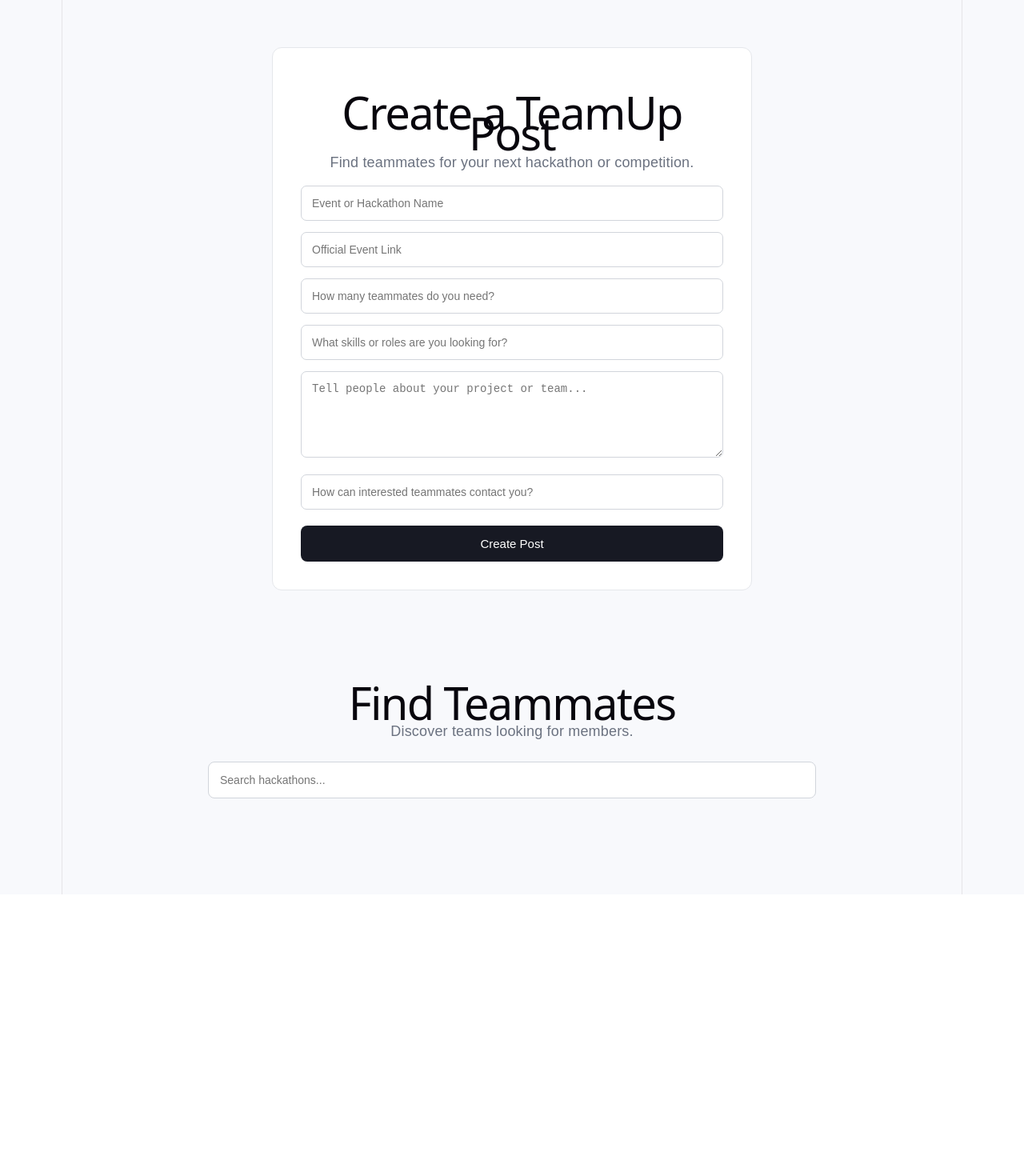
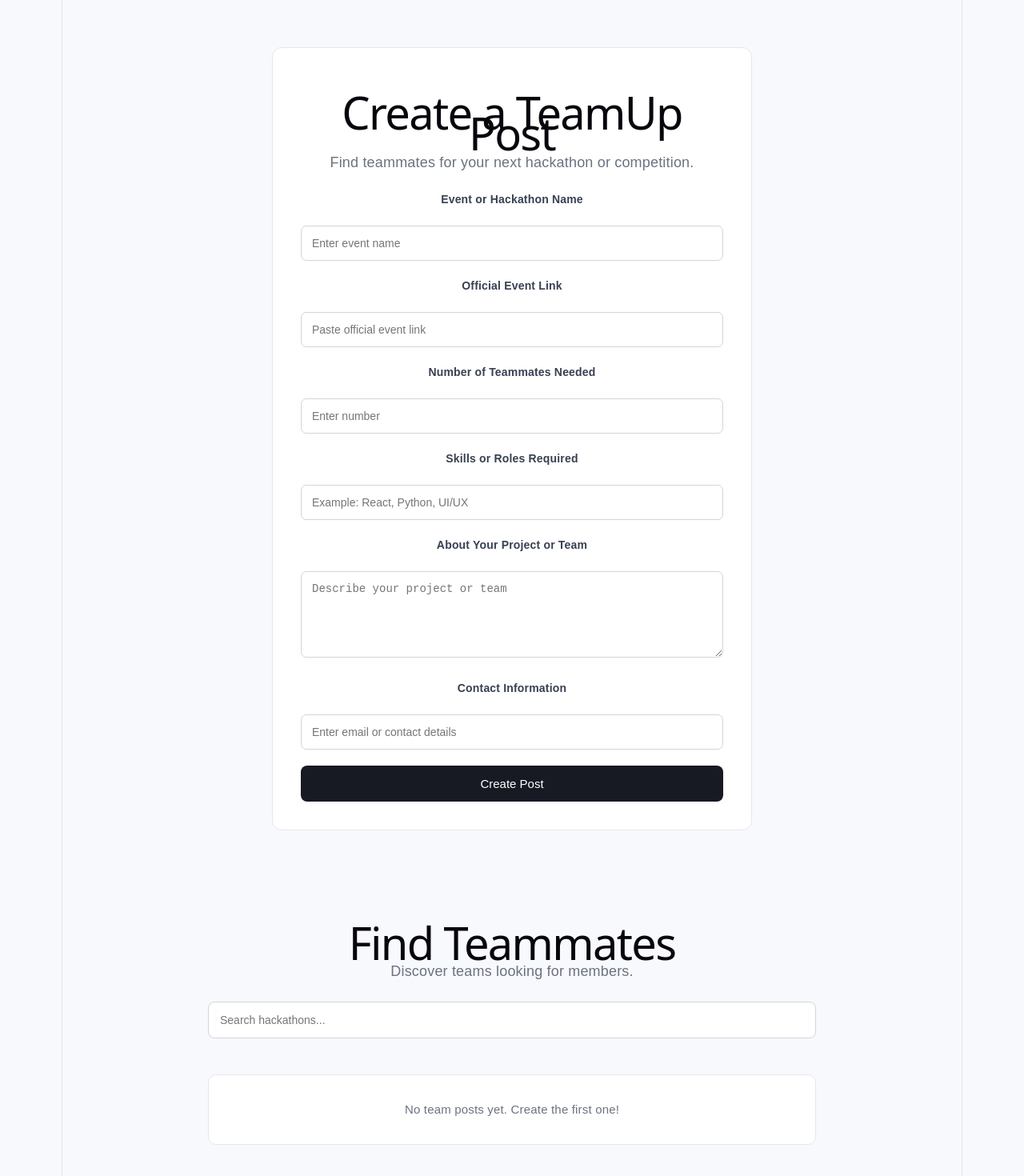
Before and after one commit to bhavyasrivastava5april/TeamUp, a React (Vite) app: page / in a window 1280 px wide. Shown: the part 598-2068 px from the top of the page at 80% size. Before the commit the page ends 1716 px from the top, so only its background shows below. Built offline with nearby package versions, Linux system fonts and the light colour scheme.

Commit message:
ui: simplify layout and improve post display

```diff
--- a/src/App.css
+++ b/src/App.css
@@ -324,3 +324,21 @@ a {
     padding: 25px 20px;
   }
 }
+.create-post label {
+  display: block;
+  margin-top: 18px;
+  margin-bottom: 6px;
+  font-size: 14px;
+  font-weight: bold;
+  color: #374151;
+}
+.empty-message {
+  text-align: center;
+  padding: 30px;
+  margin-top: 20px;
+  background: white;
+  border: 1px solid #e5e7eb;
+  border-radius: 10px;
+  color: #6b7280;
+  font-size: 15px;
+}
--- a/src/App.jsx
+++ b/src/App.jsx
@@ -17,7 +17,7 @@ function App() {
           <a href="#find-teammates">Find Teammates</a>
         </div>
 
-        <button className="login-btn">Log in</button>
+
       </nav>
 
       <main>
--- a/src/BrowsePosts.jsx
+++ b/src/BrowsePosts.jsx
@@ -36,19 +36,39 @@ useEffect(() => {
         onChange={(e) => setSearch(e.target.value)}
       />
 
-      {filteredPosts.map((post) => (
-        <div className="post-card" key={post.eventName}>
-          <h2>{post.eventName}</h2>
+      {filteredPosts.length > 0 ? (
+  filteredPosts.map((post, index) => (
+    <div className="post-card" key={index}>
+      <h2>{post.eventName}</h2>
 
-          <p><strong>About the team:</strong> {post.description}</p>
+      <p>
+        <strong>Members needed:</strong> {post.membersNeeded}
+      </p>
 
-<p><strong>Contact:</strong> {post.contact}</p>
+      <p>
+        <strong>Looking for:</strong> {post.skills}
+      </p>
 
-<a href={post.eventLink} target="_blank" rel="noreferrer">
-  View Official Event
-</a>
-        </div>
-      ))}
+      <p>
+        <strong>About the team:</strong> {post.description}
+      </p>
+
+      <p>
+        <strong>Contact:</strong> {post.contact}
+      </p>
+
+      <a href={post.eventLink} target="_blank" rel="noreferrer">
+        View Official Event
+      </a>
+    </div>
+  ))
+) : (
+  <p className="empty-message">
+    {search
+      ? "No posts found. Try another search."
+      : "No team posts yet. Create the first one!"}
+  </p>
+)}
     </div>
   );
 }
--- a/src/CreatePost.jsx
+++ b/src/CreatePost.jsx
@@ -9,111 +9,114 @@ function CreatePost() {
   const [description, setDescription] = useState("");
   const [contact, setContact] = useState("");
   const [post, setPost] = useState(null);
+
   useEffect(() => {
-  const savedPost = localStorage.getItem("teamupPost");
+    const savedPosts = JSON.parse(
+      localStorage.getItem("teamupPosts") || "[]"
+    );
 
-  if (savedPost) {
-    setPost(JSON.parse(savedPost));
+    if (savedPosts.length > 0) {
+      setPost(savedPosts[savedPosts.length - 1]);
+    }
+  }, []);
+
+  const handleSubmit = () => {
+    if (
+      !eventName ||
+      !eventLink ||
+      !membersNeeded ||
+      !skills ||
+      !description ||
+      !contact
+    ) {
+      alert("Please fill in all fields.");
+      return;
+    }
+
+    const newPost = {
+      eventName,
+      eventLink,
+      membersNeeded,
+      skills,
+      description,
+      contact,
+    };
+
+    const existingPosts = JSON.parse(
+      localStorage.getItem("teamupPosts") || "[]"
+    );
+
+    existingPosts.push(newPost);
+
+    localStorage.setItem(
+      "teamupPosts",
+      JSON.stringify(existingPosts)
+    );
+
+    setPost(newPost);
     setSubmitted(true);
-  }
-}, []);
+  };
 
   return (
     <div className="create-post">
       <h1>Create a TeamUp Post</h1>
 
-      <p>
-        Find teammates for your next hackathon or competition.
-      </p>
+      <p>Find teammates for your next hackathon or competition.</p>
 
+      <label>Event or Hackathon Name</label>
       <input
         type="text"
-        placeholder="Event or Hackathon Name"
+        placeholder="Enter event name"
         value={eventName}
         onChange={(e) => setEventName(e.target.value)}
       />
 
+      <label>Official Event Link</label>
       <input
         type="url"
-        placeholder="Official Event Link"
+        placeholder="Paste official event link"
         value={eventLink}
         onChange={(e) => setEventLink(e.target.value)}
       />
 
+      <label>Number of Teammates Needed</label>
       <input
         type="number"
-        placeholder="How many teammates do you need?"
+        placeholder="Enter number"
         min="1"
         value={membersNeeded}
         onChange={(e) => setMembersNeeded(e.target.value)}
       />
 
+      <label>Skills or Roles Required</label>
       <input
         type="text"
-        placeholder="What skills or roles are you looking for?"
+        placeholder="Example: React, Python, UI/UX"
         value={skills}
         onChange={(e) => setSkills(e.target.value)}
       />
 
+      <label>About Your Project or Team</label>
       <textarea
-        placeholder="Tell people about your project or team..."
+        placeholder="Describe your project or team"
         rows="5"
         value={description}
         onChange={(e) => setDescription(e.target.value)}
       />
 
+      <label>Contact Information</label>
       <input
         type="text"
-        placeholder="How can interested teammates contact you?"
+        placeholder="Enter email or contact details"
         value={contact}
         onChange={(e) => setContact(e.target.value)}
       />
 
-      <button
-        type="button"
-        onClick={() => {
-          if (
-            !eventName ||
-            !eventLink ||
-            !membersNeeded ||
-            !skills ||
-            !description ||
-            !contact
-          ) {
-            alert("Please fill in all fields.");
-            return;
-          }
-
-         const newPost = {
-  eventName,
-  eventLink,
-  membersNeeded,
-  skills,
-  description,
-  contact,
-};
-
-setPost(newPost);
-
-const existingPosts = JSON.parse(
-  localStorage.getItem("teamupPosts") || "[]"
-);
-
-existingPosts.push(newPost);
-
-localStorage.setItem(
-  "teamupPosts",
-  JSON.stringify(existingPosts)
-);
-          setSubmitted(true);
-        }}
-      >
+      <button type="button" onClick={handleSubmit}>
         Create Post
       </button>
 
-      {submitted && (
-        <p>Post created successfully! 🎉</p>
-      )}
+      {submitted && <p>Post created successfully! 🎉</p>}
 
       {post && (
         <div className="created-post">
```
